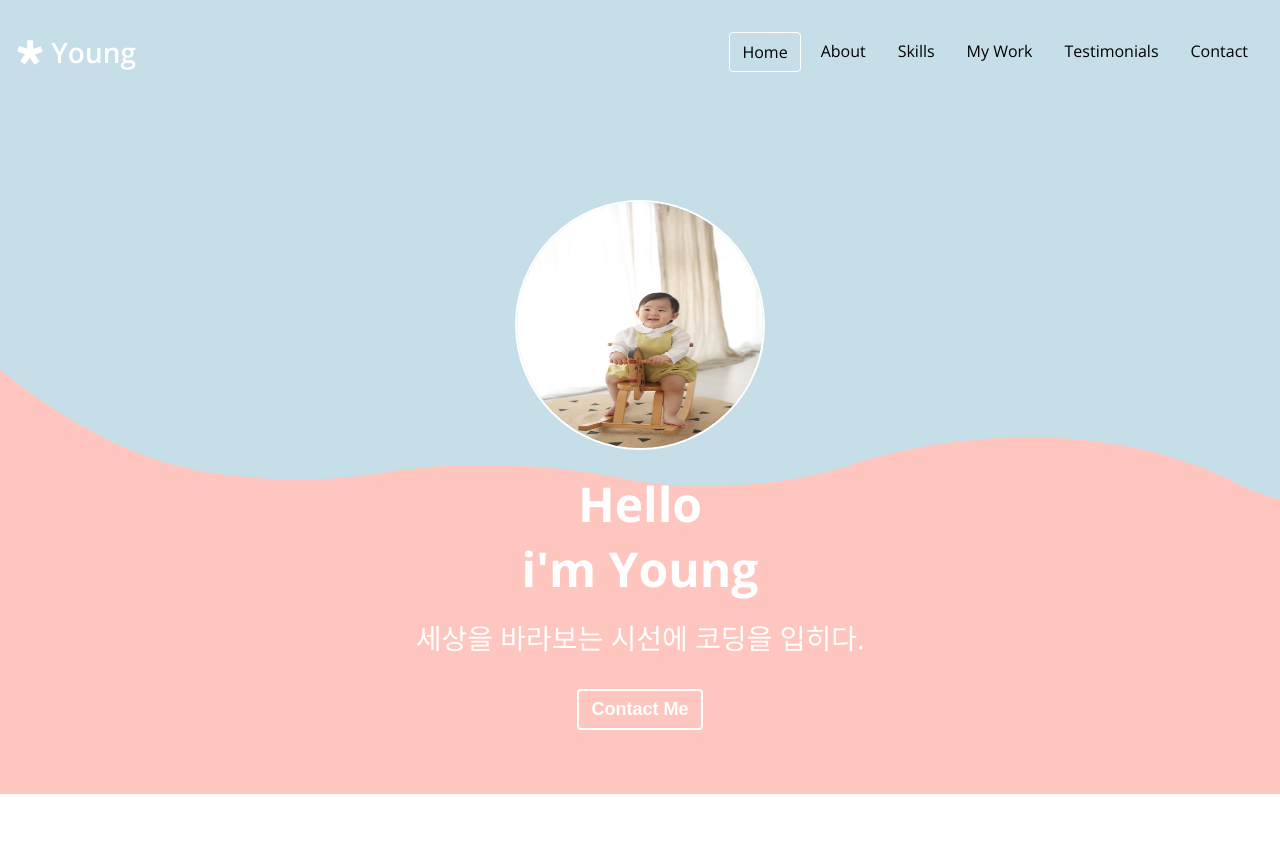
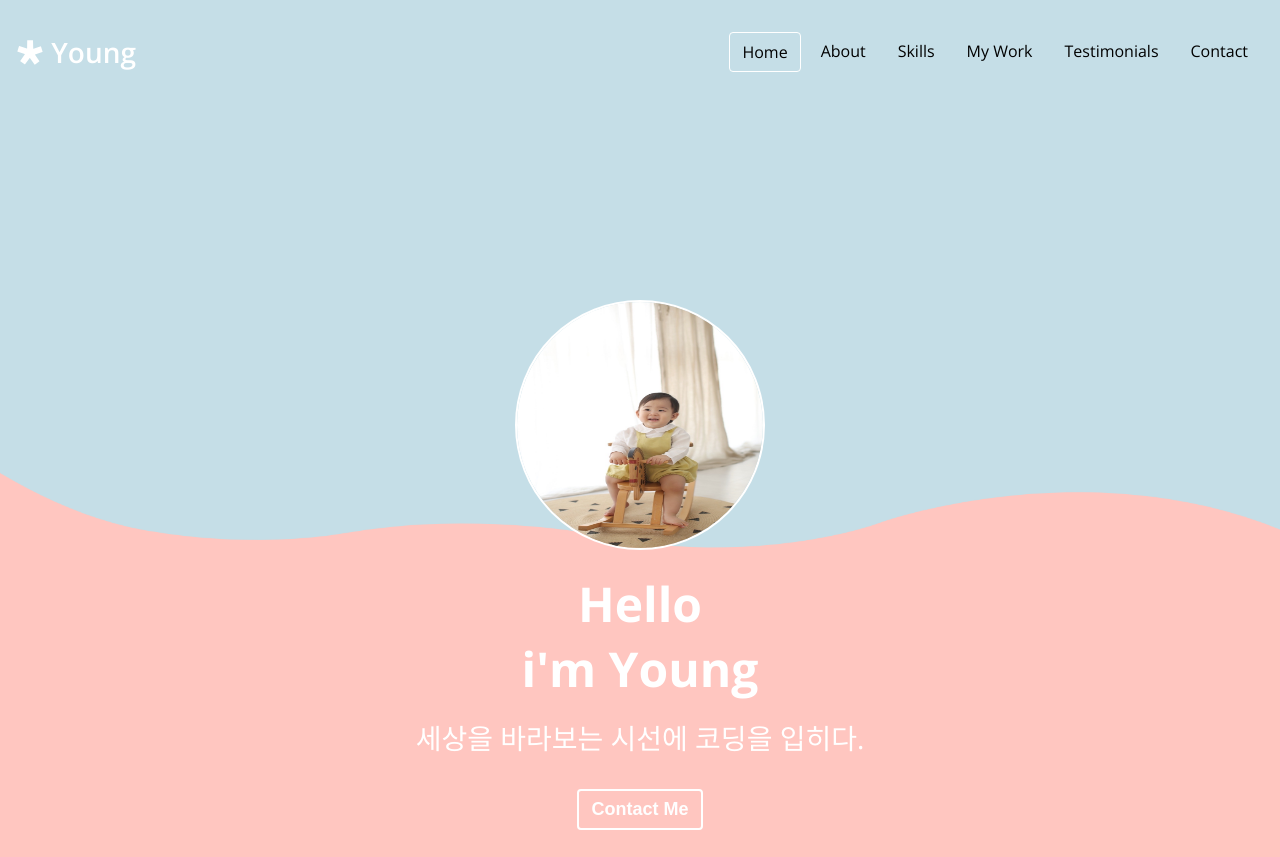
Before and after one commit to kug2001/Dreamcoding, a plain HTML site: page index.html in a window 1280 px wide. Shown: the top 857 px of the page. Drawn offline with nearby package versions, Linux system fonts and the light colour scheme.

Commit message:
javascript home Transparent

```diff
--- a/css/style.css
+++ b/css/style.css
@@ -143,7 +143,10 @@ p {
 #home {
     background: url("/imgs/background_img.png") center/cover no-repeat;
     padding: 40px;
-    padding-top: 200px;
+    padding-top: 300px;
+}
+.home__container {
+    opacity: 1;
 }
 .home__avatar {
     width: 250px;
--- a/index.html
+++ b/index.html
@@ -39,10 +39,12 @@
     </nav>
     <!-- home -->
     <section id="home" class="section__common">
-        <img src="imgs/profile.png" alt="young profile photo" class="home__avatar">
-        <h1 class="home__title">Hello <br> i'm Young</h1>
-        <h2 class="home__description">세상을 바라보는 시선에 코딩을 입히다.</h2>
-        <button class="home__contact" data-link="#contact">Contact Me</button>
+        <div class="home__container">
+            <img src="imgs/profile.png" alt="young profile photo" class="home__avatar">
+            <h1 class="home__title">Hello <br> i'm Young</h1>
+            <h2 class="home__description">세상을 바라보는 시선에 코딩을 입히다.</h2>
+            <button class="home__contact" data-link="#contact">Contact Me</button>
+        </div>
     </section>
     <!-- about -->
     <section id="about" class="section__common section__container">
--- a/main.js
+++ b/main.js
@@ -30,7 +30,7 @@ navbarMenu.addEventListener('click', (event) =>{
     scrollIntoView(link);
 });
 
-//hande scrolling when tapping on the 'Contact me' button
+//handle scrolling when tapping on the 'Contact me' button
 
 const contactBtn = document.querySelector('.home__contact');
 
@@ -44,3 +44,13 @@ function scrollIntoView(selector){
     const scrollTo = document.querySelector(selector);
     scrollTo.scrollIntoView({behavior: "smooth"});
 };
+
+//Make home transparent when it is on the top
+
+const homeContainer = document.querySelector('.home__container');
+const homeHeight = home.getBoundingClientRect().height;
+document.addEventListener('scroll', () =>{
+    let scrollPersent;
+    scrollPersent = (homeHeight - window.scrollY) / homeHeight;
+    homeContainer.style.opacity = scrollPersent;
+});
```
